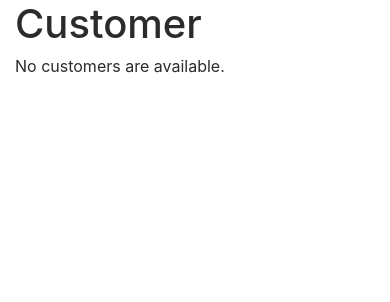
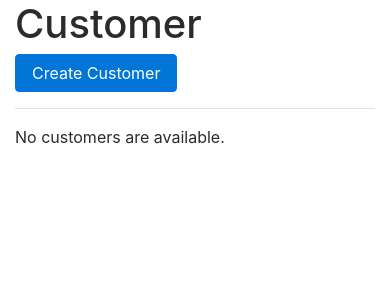
Before and after one commit to shtsai/xigua_shopping, a Django app: page /customer/ in a window 390 px wide. Shown: the part 54-356 px from the top of the page. Run offline with Django 3.2, Linux system fonts and the light colour scheme; data that the repository does not hold is empty; some libraries are stand-ins or nearby versions.

Commit message:
add create customer functionality

```diff
--- a/backend/templates/backend/customer.html
+++ b/backend/templates/backend/customer.html
@@ -3,6 +3,40 @@
 {% block content %}
 	<div class="container">
 		<h1> Customer </h1>
+	</div>
+	<div class="container">
+		<a href="#newCustomer" data-toggle="collapse" class="btn btn-primary" role="button">Create Customer</a>
+		<hr>
+	</div>
+
+	<div class="container collapse ml-4 mb-4" id="newCustomer">
+	<form action='{% url 'backend:addcustomer' %}' method="post">
+		{% csrf_token %}
+		<div class="form-group">
+			<label>Name</label>
+			<input type="text" class="form-control" name="name">
+		</div>
+		<div class="form-group">
+			<label>Address</label>
+			<input type="text" class="form-control" name="address">
+		</div>
+		<div class="form-row">
+		    <div class="form-group col-md-6">
+			<label>Phone</label>
+			<input type="text" class="form-control" name="phone">
+		    </div>
+		    <div class="form-group col-md-6">
+			<label>Wechat</label>
+			<input type="text" class="form-control" name="wechat">
+		    </div>
+		</div>
+		<div class="form-group">
+			<label>Note</label>
+			<input type="text" class="form-control" name="note">
+		</div>
+		<button type="submit" class="btn btn-primary">Submit</button>
+	</form>
+	<hr>
 	</div>
 
 	<div class="container">
--- a/backend/urls.py
+++ b/backend/urls.py
@@ -21,4 +21,5 @@ urlpatterns = [
     path('setcustomer/', views.setcustomer, name='setcustomer'),
     path('addpayment/', views.addpayment, name='addpayment'),
     path('addshipping/', views.addshipping, name='addshipping'),
+    path('addcustomer/', views.addcustomer, name='addcustomer'),
 ]
--- a/backend/views/customer.py
+++ b/backend/views/customer.py
@@ -1,4 +1,4 @@
-from django.shortcuts import render, get_object_or_404
+from django.shortcuts import render, get_object_or_404, redirect
 from django.http import HttpResponse
 from django.views import generic
 from django.db import connection
@@ -12,3 +12,16 @@ class CustomerView(generic.ListView):
 
     def get_queryset(self):
         return Customer.objects.raw('SELECT * FROM backend_customer ORDER BY cid')
+
+def addcustomer(request):
+    customer = Customer.create(request.POST['name'])
+    if (request.POST['address'] != ""):
+        customer.caddr = request.POST['address']
+    if (request.POST['phone'] != ""):
+        customer.cphone = request.POST['phone']
+    if (request.POST['wechat'] != ""):
+        customer.cwechat = request.POST['wechat']
+    if (request.POST['note'] != ""):
+        customer.cnote = request.POST['note']
+    customer.save()
+    return redirect("/customer/" + str(customer.cid))
```
